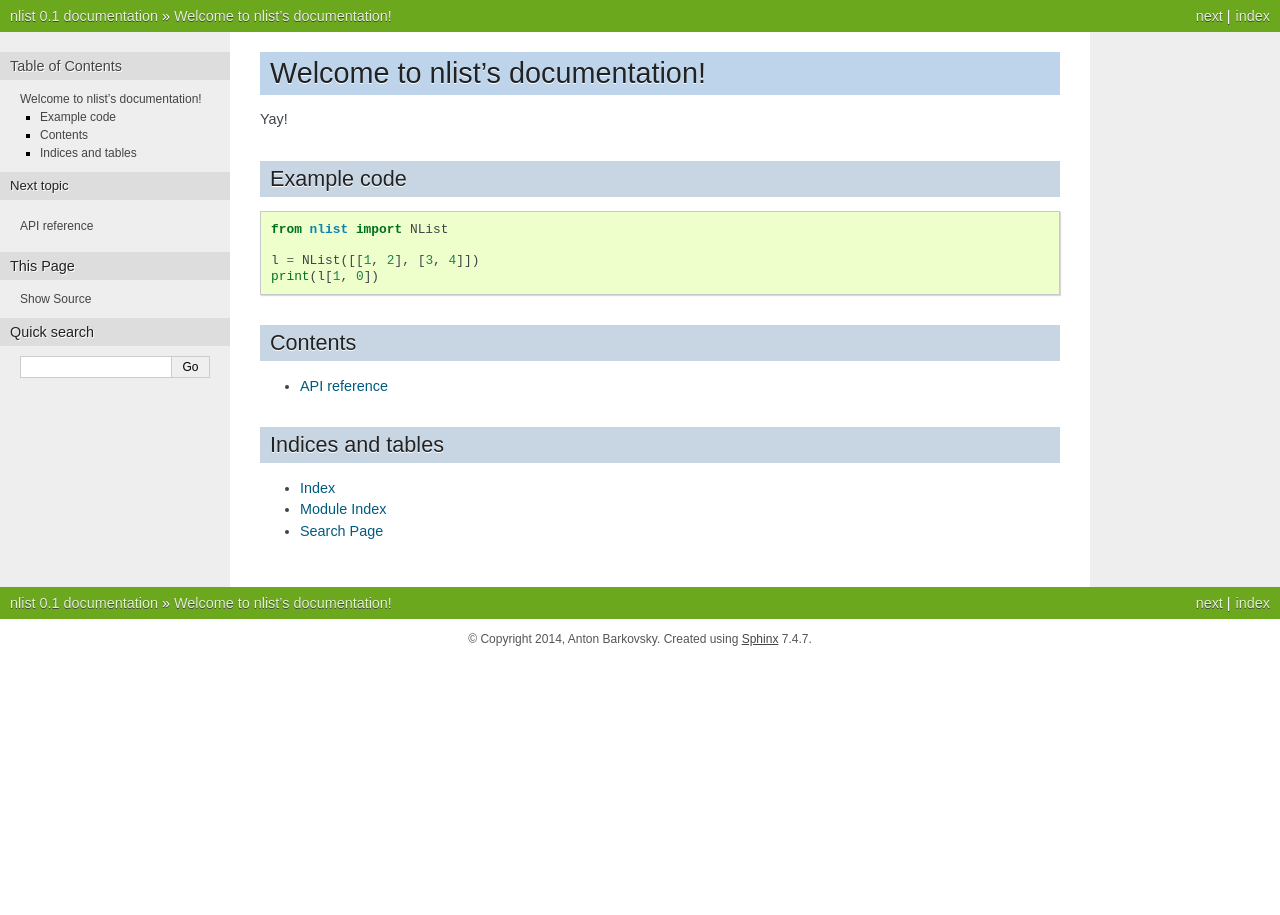
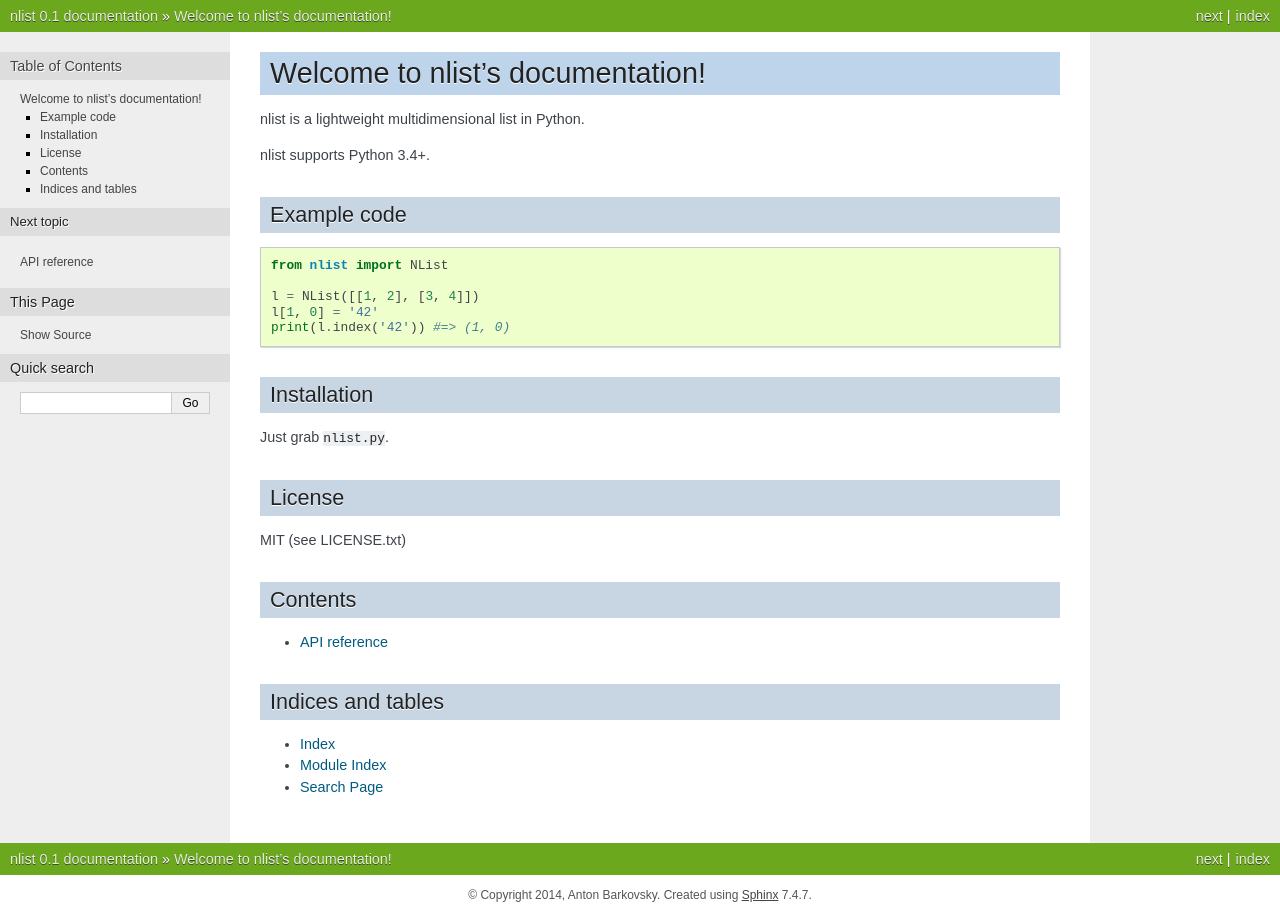
Before and after one commit to swarmer/nlist, a Sphinx documentation site: the page built from doc/index.rst, in a window 1280 px wide. Built offline with Sphinx 7.4.7, drawn with Linux system fonts in a browser that asks for light colours.

Commit message:
Update documentation index

```diff
--- a/doc/index.rst
+++ b/doc/index.rst
@@ -1,11 +1,8 @@
-.. nlist documentation master file, created by
-   sphinx-quickstart on Wed Aug 27 21:10:17 2014.
-   You can adapt this file completely to your liking, but it should at least
-   contain the root `toctree` directive.
-
 Welcome to nlist's documentation!
 =================================
-Yay!
+nlist is a lightweight multidimensional list in Python.
+
+nlist supports Python 3.4+.
 
 
 Example code
@@ -15,7 +12,18 @@ Example code
     from nlist import NList
 
     l = NList([[1, 2], [3, 4]])
-    print(l[1, 0])
+    l[1, 0] = '42'
+    print(l.index('42')) #=> (1, 0)
+
+
+Installation
+------------
+Just grab ``nlist.py``.
+
+
+License
+-------
+MIT (see LICENSE.txt)
 
 
 Contents
```
